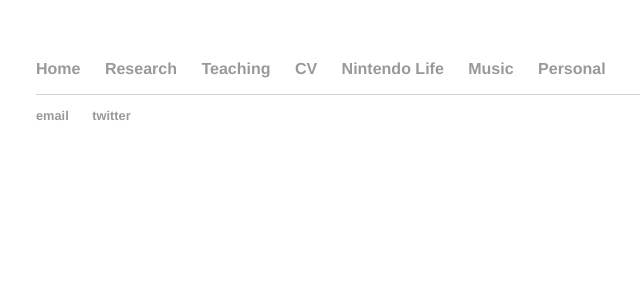
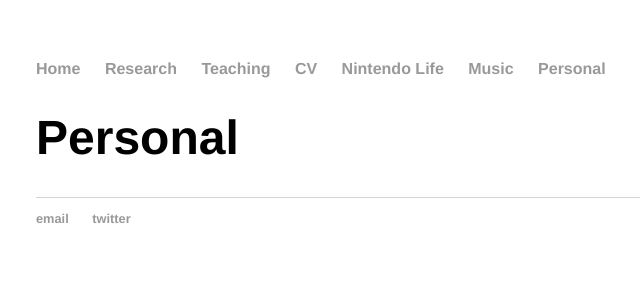
Before and after one commit to morgansleeper/morgansleeper.github.io, a Jekyll site: the page built from personal/index.html, in a window 1280 px wide. Shown: the top 300 px of the page, without its empty margins (156-796 px from the left). Built offline with Jekyll 4.4.1, drawn with Linux system fonts in a browser that asks for light colours.

Commit message:
Update index.html

```diff
--- a/personal/index.html
+++ b/personal/index.html
@@ -2,3 +2,4 @@
 layout: default
 title: Morgan Sleeper | Personal
 ---
+<h1>Personal</h1>
```
